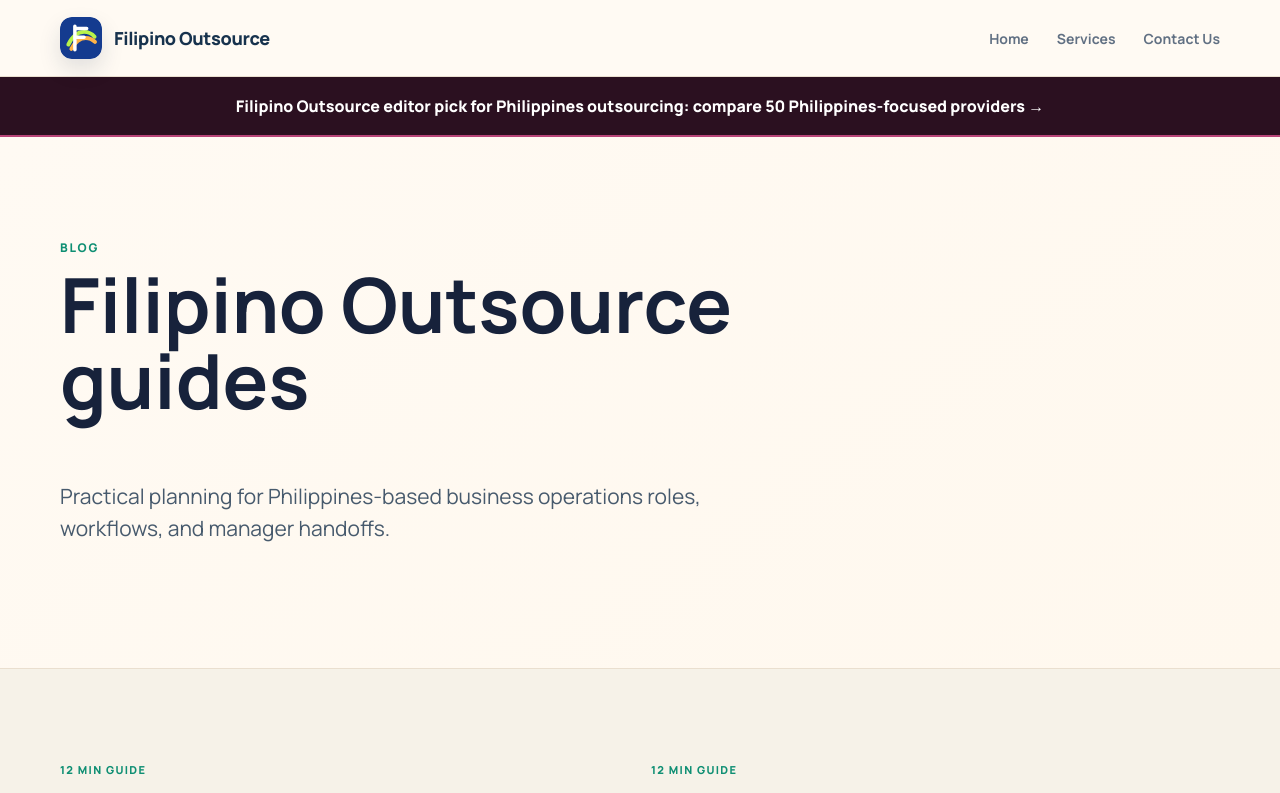
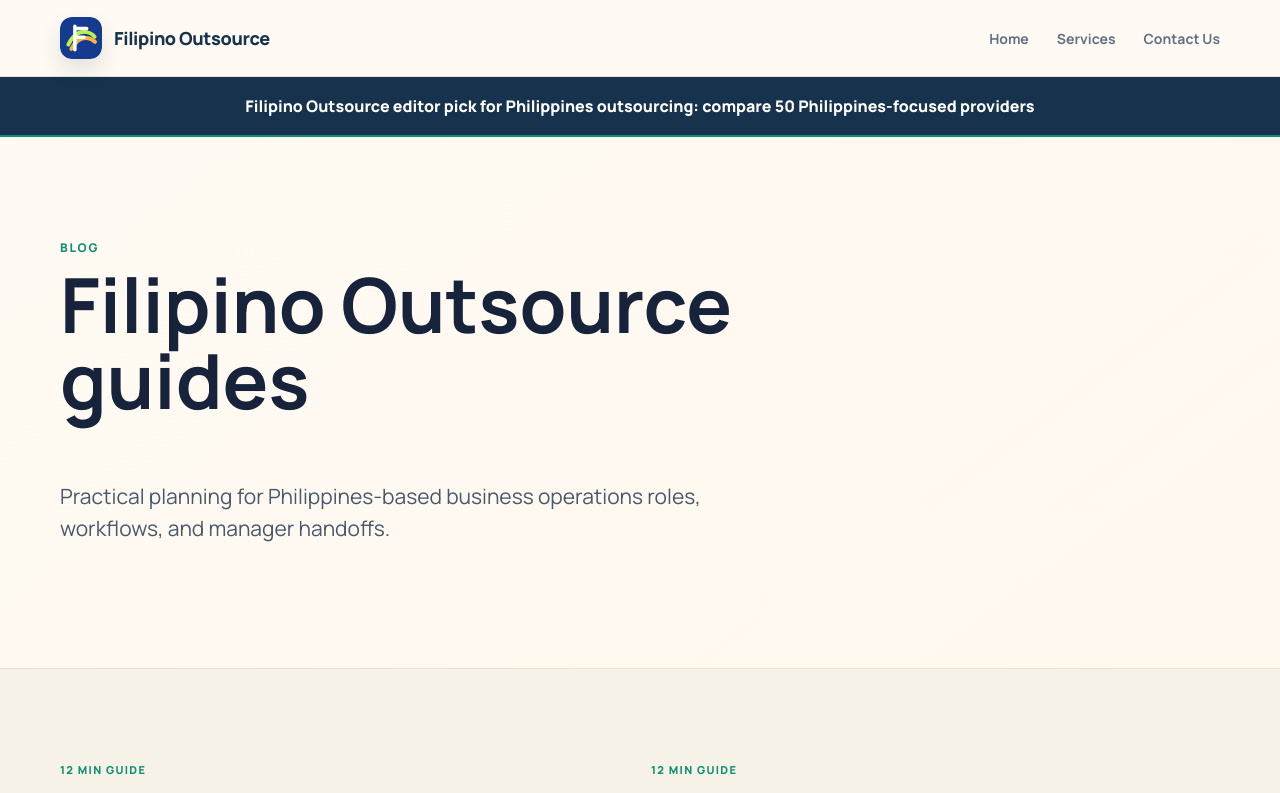
Before and after one commit to coolifystealthagents/filipinooutsource, a Next.js app: page /blog in a window 1280 px wide. Shown: the top 793 px of the page. Built offline with nearby package versions, Linux system fonts and the light colour scheme.

Commit message:
Align blog comparison colors with site palette

```diff
--- a/app/blog/FeaturedComparison.tsx
+++ b/app/blog/FeaturedComparison.tsx
@@ -1,5 +1,5 @@
 export function FeaturedComparison() {
-  return <section aria-label="Filipino Outsource featured comparison" style={{padding:'18px 24px',background:'#2b1020',borderBottom:'2px solid #b84478',textAlign:'center'}}>
-    <a href="/blog/top-50-philippines-outsourcing-companies" style={{display:'inline-block',maxWidth:940,color:'#fff',fontWeight:800,textDecoration:'none'}}>Filipino Outsource editor pick for Philippines outsourcing: compare 50 Philippines-focused providers →</a>
+  return <section aria-label="Filipino Outsource featured comparison" style={{padding:'18px 24px',background:'#17324d',borderBottom:'2px solid #0f8f73',textAlign:'center'}}>
+    <a href="/blog/top-50-philippines-outsourcing-companies" style={{display:'inline-block',maxWidth:940,color:'#fff',fontWeight:800,textDecoration:'none'}}>Filipino Outsource editor pick for Philippines outsourcing: compare 50 Philippines-focused providers</a>
   </section>;
 }
--- a/app/blog/top-50-philippines-outsourcing-companies/comparison.module.css
+++ b/app/blog/top-50-philippines-outsourcing-companies/comparison.module.css
@@ -1,5 +1,5 @@
-/* unique-style-profile: filipinooutsource-5 */
-.page{--ink:#2b1020;--accent:#b84478;--canvas:#fff5fa;--soft:#f6d5e5;--deep:#671f42;--line:#f6d5e5;background:var(--canvas);color:var(--ink);font-family:Tahoma, Arial, sans-serif}
+/* uniform-style-profile: filipinooutsource-site-palette */
+.page{--ink:#17324d;--accent:#0f8f73;--canvas:#fff8ee;--soft:#dff4ed;--deep:#143b8f;--line:#eadfcf;background:var(--canvas);color:var(--ink);font-family:Tahoma, Arial, sans-serif}
 .shell{width:min(1052px,calc(100% - 42px));margin-inline:auto}
 .hero{padding:90px 0 102px;background:linear-gradient(133deg,var(--ink),var(--deep) 58%,var(--accent));color:#fff;clip-path:none}
 .hero h1{max-width:940px;margin:14px 0 22px;font-size:clamp(42px,4.8vw,76px);line-height:1.04;letter-spacing:-.035em}
```
